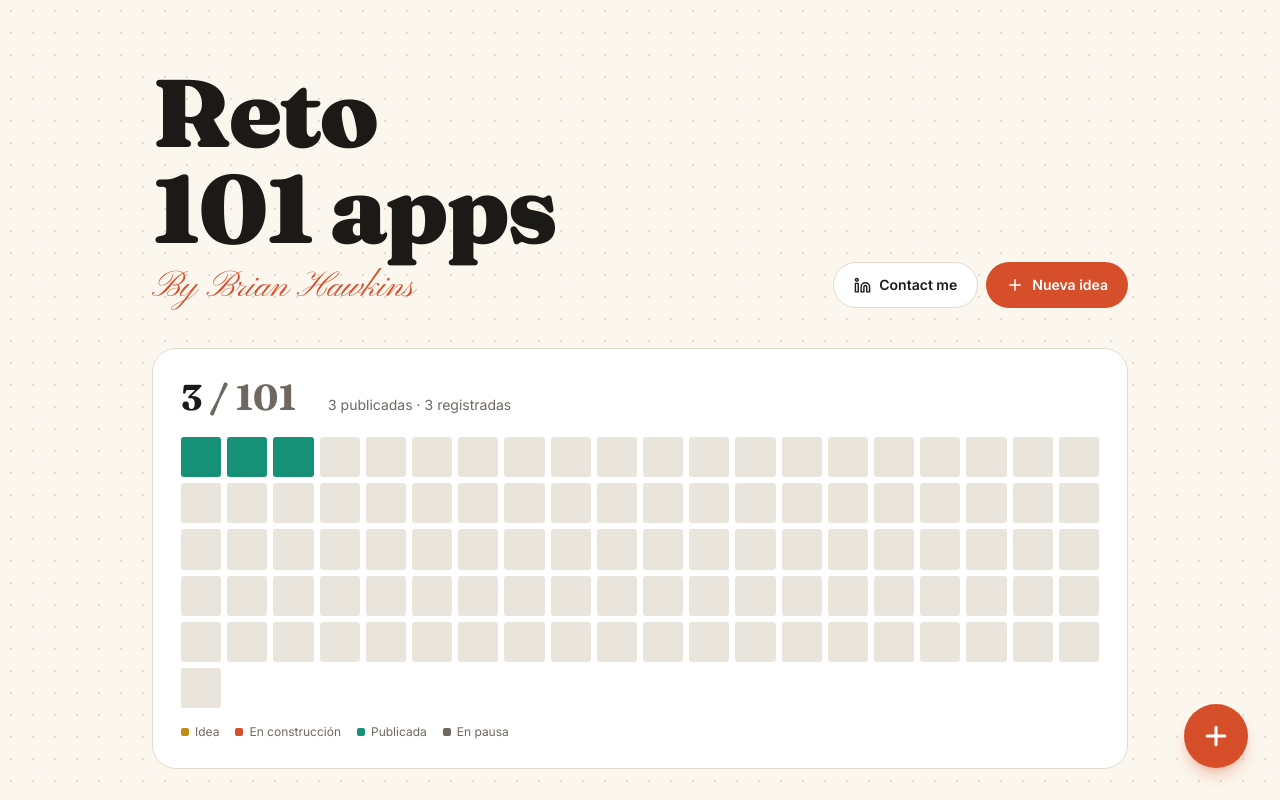
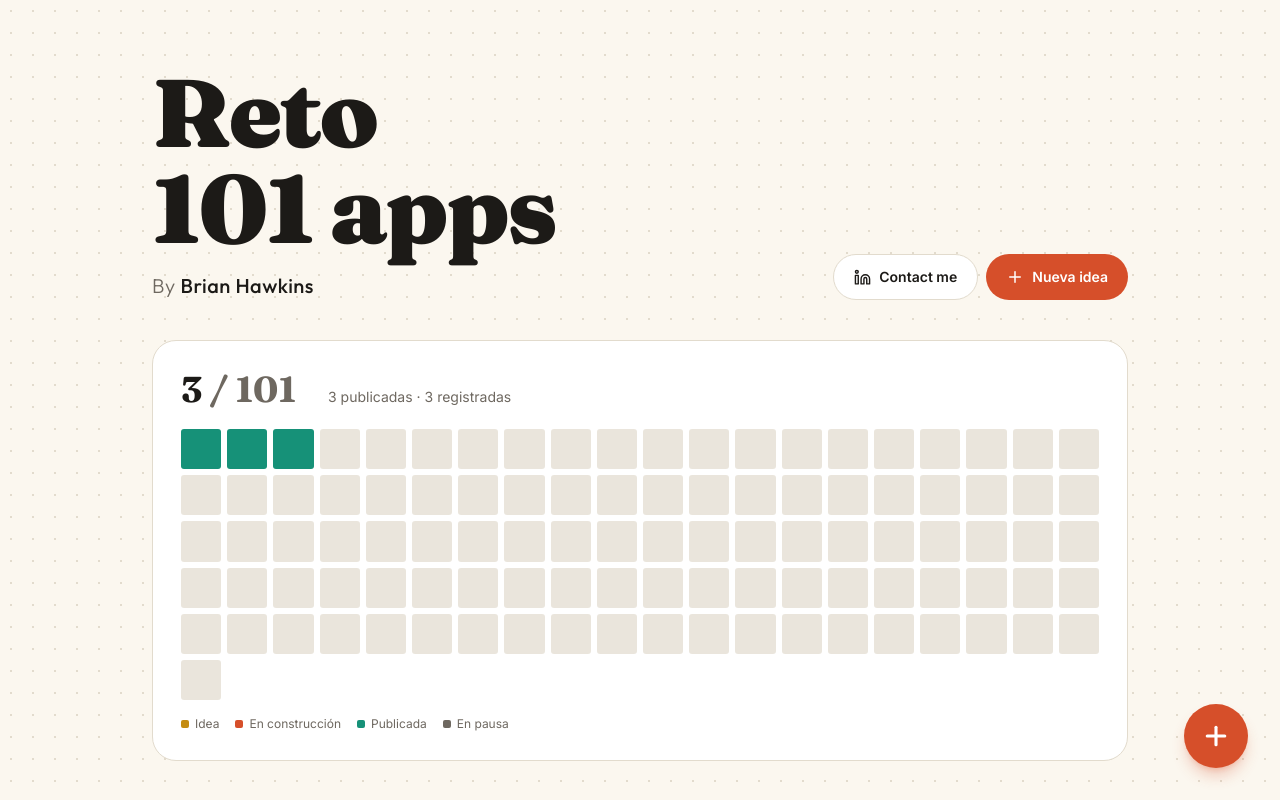
Before and after one commit to briandh5/101greatideas, a Next.js app: page / in a window 1280 px wide. Shown: the top 800 px of the page. Built offline with nearby package versions, Linux system fonts and the light colour scheme.

Commit message:
Firma By Brian Hawkins con tipografía limpia (Outfit)
Co-Authored-By: Claude Opus 5.5 (1M context) <noreply@anthropic.com>
Claude-Session: https://claude.ai/code/session_011wrsbHW2AkTAFgPz9xNpzj

```diff
--- a/app/layout.tsx
+++ b/app/layout.tsx
@@ -1,10 +1,10 @@
 import type { Metadata, Viewport } from "next";
-import { Fraunces, Inter, Pinyon_Script } from "next/font/google";
+import { Fraunces, Inter, Outfit } from "next/font/google";
 import "./globals.css";
 
 const titulo = Fraunces({ subsets: ["latin"], variable: "--font-titulo", weight: ["500", "700", "900"] });
 const texto = Inter({ subsets: ["latin"], variable: "--font-texto" });
-const firma = Pinyon_Script({ subsets: ["latin"], variable: "--font-firma", weight: "400" });
+const firma = Outfit({ subsets: ["latin"], variable: "--font-firma", weight: ["300", "500"] });
 
 export const metadata: Metadata = {
   title: "Reto 101 apps · Brian Hawkins",
--- a/app/page.tsx
+++ b/app/page.tsx
@@ -27,9 +27,9 @@ export default async function Inicio() {
             href={LINKEDIN}
             target="_blank"
             rel="noreferrer"
-            className="mt-3 inline-block font-firma text-3xl text-tomate transition hover:opacity-80 sm:text-4xl"
+            className="mt-4 inline-block font-firma text-lg font-light tracking-wide text-tenue transition hover:text-tomate sm:text-xl"
           >
-            By Brian Hawkins
+            By <span className="font-medium text-tinta">Brian Hawkins</span>
           </a>
         </div>
         <div className="flex flex-wrap gap-2">
--- a/tailwind.config.ts
+++ b/tailwind.config.ts
@@ -18,7 +18,7 @@ const config: Config = {
       fontFamily: {
         titulo: ["var(--font-titulo)", "Georgia", "serif"],
         texto: ["var(--font-texto)", "system-ui", "sans-serif"],
-        firma: ["var(--font-firma)", "cursive"],
+        firma: ["var(--font-firma)", "system-ui", "sans-serif"],
       },
     },
   },
```
